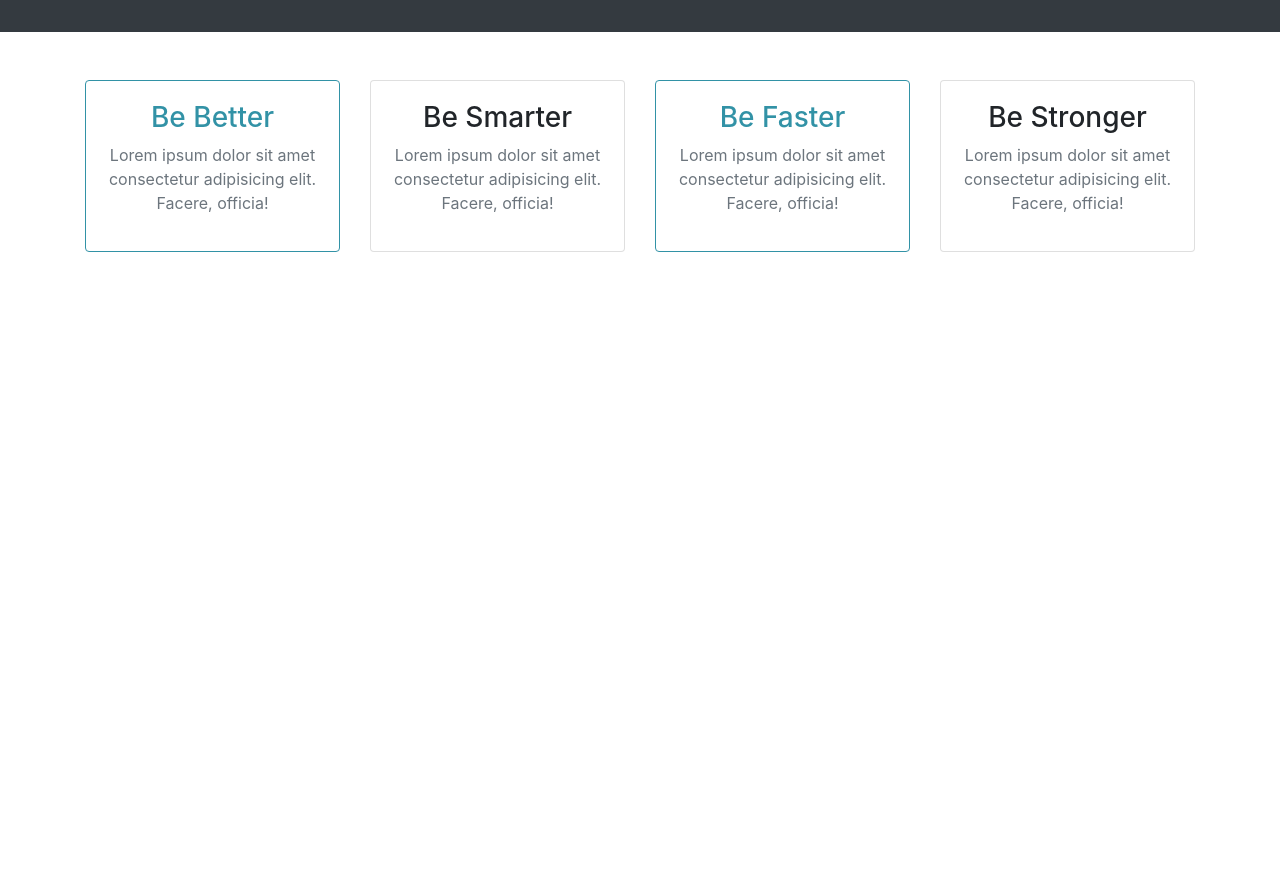
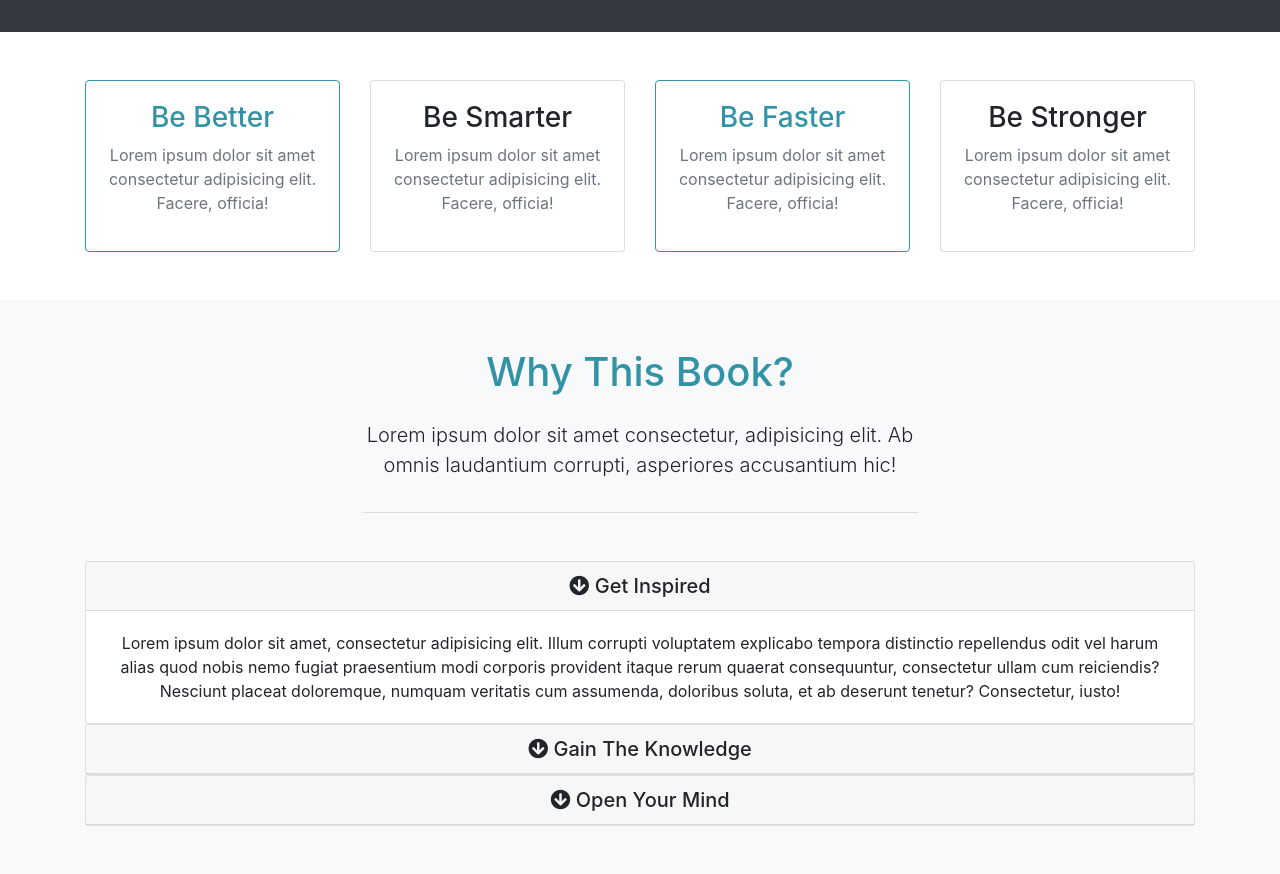
Before and after one commit to projectperfect/miz, a plain HTML site: page index.html in a window 1280 px wide. Shown: the part 817-1691 px from the top of the page. Before the commit the page ends 1117 px from the top, so only its background shows below. Drawn offline with nearby package versions, Linux system fonts and the light colour scheme.

Commit message:
about / why this book section

```diff
--- a/css/style.css
+++ b/css/style.css
@@ -51,6 +51,16 @@ body {
   color: var(--primary);
 }
 
+.about-title {
+  color: var(--primary);
+}
+
+.info-header {
+  width: 50%;
+  margin: auto;
+  border-bottom: 1px #ddd solid;
+}
+
 @media (max-width: 768px) {
   #showcase {
     min-height: 500px;
--- a/index.html
+++ b/index.html
@@ -156,6 +156,105 @@
         </div>
       </div>
     </section>
+
+    <!-- ABOUT / WHY SECTION -->
+    <section id="about" class="py-5 text-center bg-light">
+      <div class="container">
+        <div class="row">
+          <div class="col">
+            <div class="info-header mb-5">
+              <h1 class="about-title pb-3">Why This Book?</h1>
+              <p class="lead pb-3">
+                Lorem ipsum dolor sit amet consectetur, adipisicing elit. Ab
+                omnis laudantium corrupti, asperiores accusantium hic!
+              </p>
+            </div>
+            <!-- ACCORDIAN -->
+            <div id="accordian">
+              <div class="card">
+                <div class="card-header">
+                  <h5 class="mb-0">
+                    <div
+                      href="#collapse1"
+                      data-toggle="collapse"
+                      data-parent="#accordian"
+                    >
+                      <i class="fas fa-arrow-circle-down"></i> Get Inspired
+                    </div>
+                  </h5>
+                </div>
+                <div id="collapse1" class="collapse show">
+                  <div class="card-body">
+                    Lorem ipsum dolor sit amet, consectetur adipisicing elit.
+                    Illum corrupti voluptatem explicabo tempora distinctio
+                    repellendus odit vel harum alias quod nobis nemo fugiat
+                    praesentium modi corporis provident itaque rerum quaerat
+                    consequuntur, consectetur ullam cum reiciendis? Nesciunt
+                    placeat doloremque, numquam veritatis cum assumenda,
+                    doloribus soluta, et ab deserunt tenetur? Consectetur,
+                    iusto!
+                  </div>
+                </div>
+              </div>
+              <!-- SECOND CARD -->
+              <div class="card">
+                <div class="card-header">
+                  <h5 class="mb-0">
+                    <div
+                      href="#collapse2"
+                      data-toggle="collapse"
+                      data-parent="#accordian"
+                    >
+                      <i class="fas fa-arrow-circle-down"></i> Gain The
+                      Knowledge
+                    </div>
+                  </h5>
+                </div>
+                <div id="collapse2" class="collapse">
+                  <div class="card-body">
+                    Lorem ipsum dolor sit amet, consectetur adipisicing elit.
+                    Illum corrupti voluptatem explicabo tempora distinctio
+                    repellendus odit vel harum alias quod nobis nemo fugiat
+                    praesentium modi corporis provident itaque rerum quaerat
+                    consequuntur, consectetur ullam cum reiciendis? Nesciunt
+                    placeat doloremque, numquam veritatis cum assumenda,
+                    doloribus soluta, et ab deserunt tenetur? Consectetur,
+                    iusto!
+                  </div>
+                </div>
+              </div>
+
+              <!-- THIRD CARD -->
+              <div class="card">
+                <div class="card-header">
+                  <h5 class="mb-0">
+                    <div
+                      href="#collapse3"
+                      data-toggle="collapse"
+                      data-parent="#accordian"
+                    >
+                      <i class="fas fa-arrow-circle-down"></i> Open Your Mind
+                    </div>
+                  </h5>
+                </div>
+                <div id="collapse3" class="collapse">
+                  <div class="card-body">
+                    Lorem ipsum dolor sit amet, consectetur adipisicing elit.
+                    Illum corrupti voluptatem explicabo tempora distinctio
+                    repellendus odit vel harum alias quod nobis nemo fugiat
+                    praesentium modi corporis provident itaque rerum quaerat
+                    consequuntur, consectetur ullam cum reiciendis? Nesciunt
+                    placeat doloremque, numquam veritatis cum assumenda,
+                    doloribus soluta, et ab deserunt tenetur? Consectetur,
+                    iusto!
+                  </div>
+                </div>
+              </div>
+            </div>
+          </div>
+        </div>
+      </div>
+    </section>
     <script
       src="http://code.jquery.com/jquery-3.3.1.min.js"
       integrity="sha256-FgpCb/KJQlLNfOu91ta32o/NMZxltwRo8QtmkMRdAu8="
```
